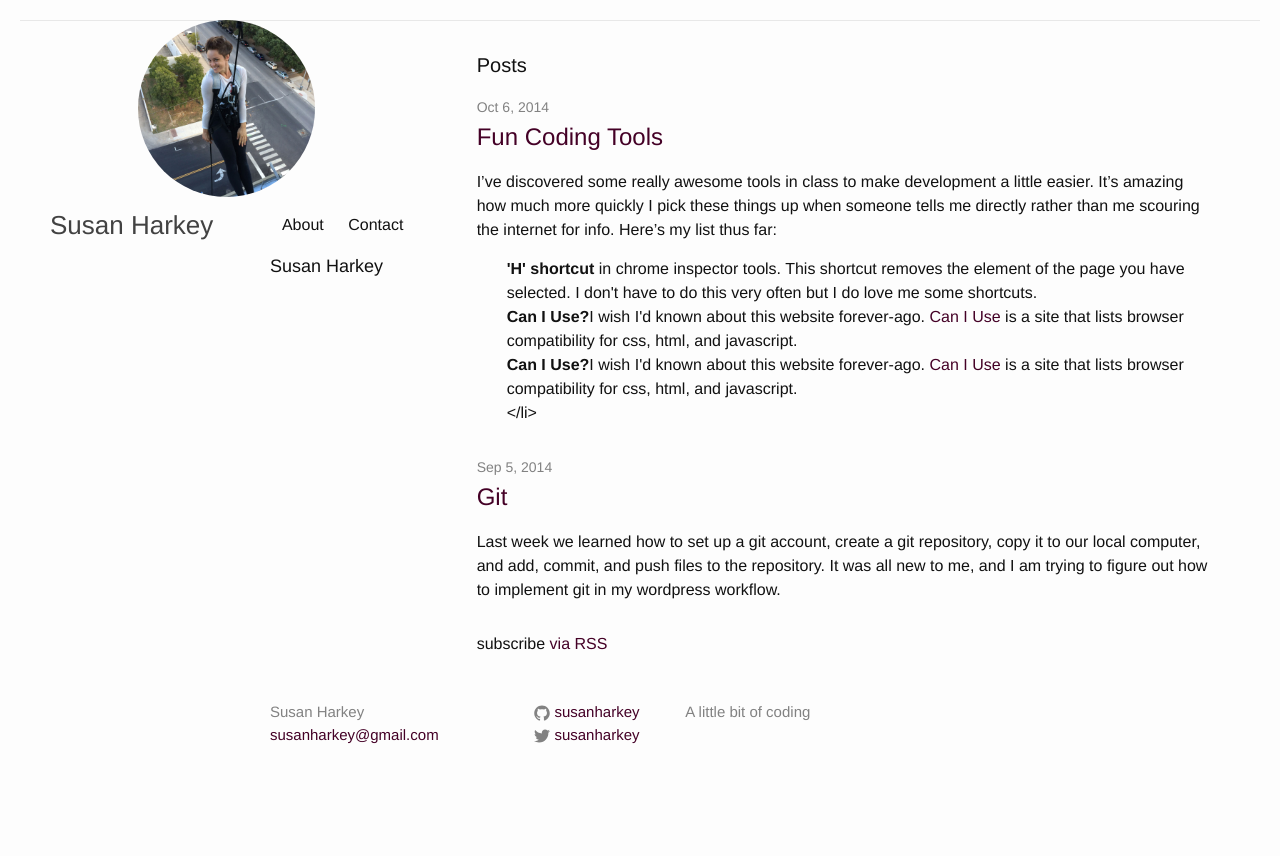
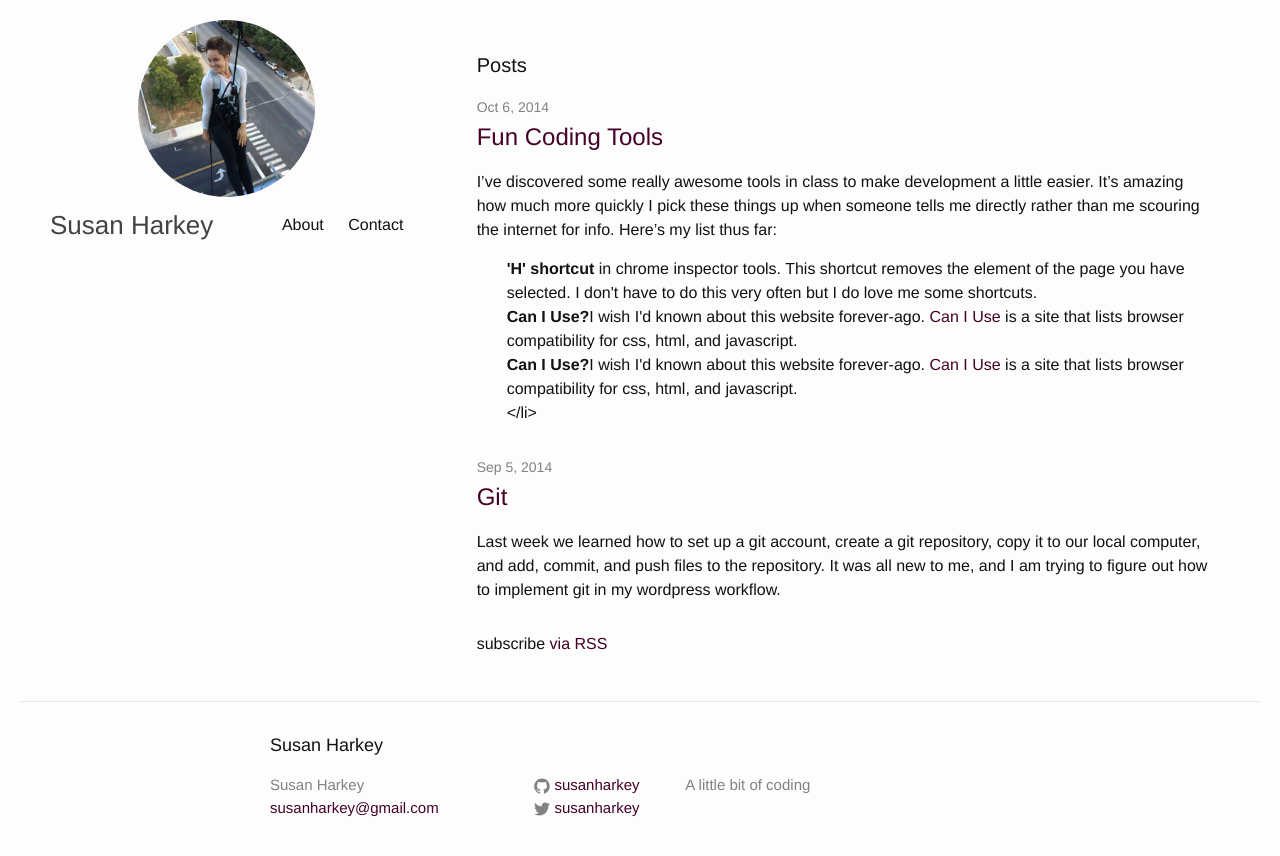
Before and after one commit to susanharkey/susanharkey.github.io, a Jekyll site: the page built from index.html, in a window 1280 px wide. Shown: the top 856 px of the page. Built offline with Jekyll 4.4.1, drawn with Linux system fonts in a browser that asks for light colours.

Commit message:
footer clearfix

```diff
--- a/css/style.css
+++ b/css/style.css
@@ -13,12 +13,8 @@ li {
 	margin: 0 auto;
 }
 
-.page-content:after{
+.site-footer{
 	clear:both;
-	content: " ";
-	visibility: hidden;
-	display: block;
-	height: 0;
 }
 
 @media (min-width: 600px){
```
